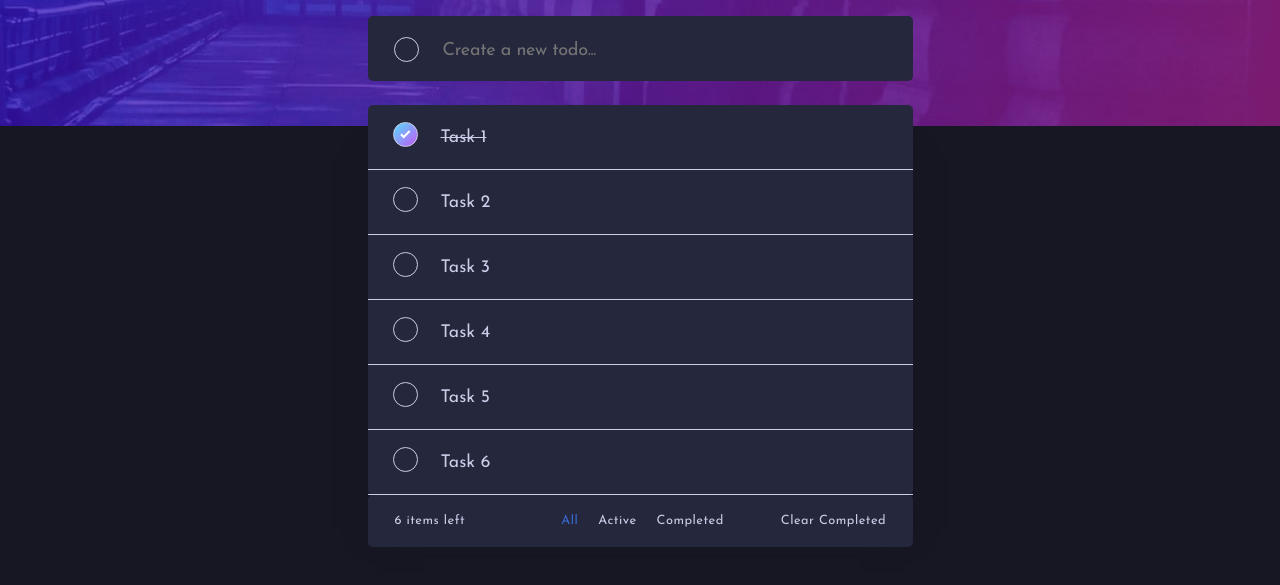
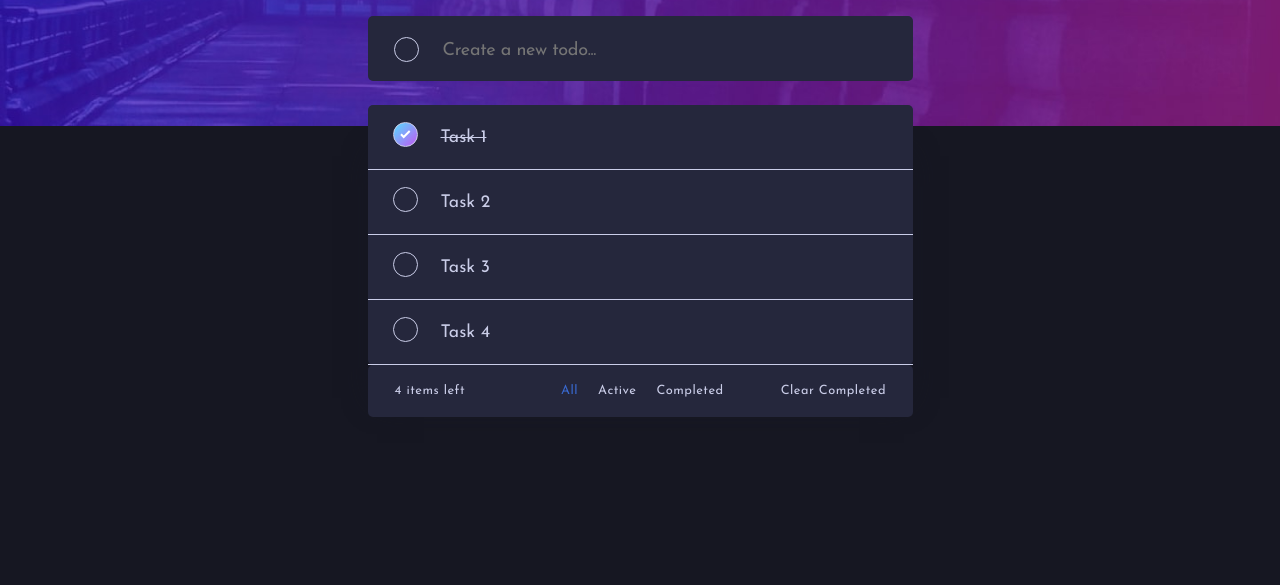
Before and after one commit to ankitgupta61/toDoApp, a plain HTML site: page index.html in a window 1280 px wide. Shown: the part 141-726 px from the top of the page. Drawn offline with Linux system fonts and the light colour scheme.

Commit message:
Update index.html
removed task 5 and task 6 just to have a better user experience on opening the webpage.

```diff
--- a/index.html
+++ b/index.html
@@ -59,22 +59,6 @@
           </label>
           <span class="remove"></span>
         </li>
-        <li class="flex-row">
-          <label class="list-item">
-            <input type="checkbox" name="todoItem">
-            <span class="checkmark"></span>
-            <span class="text">Task 5</span>
-          </label>
-          <span class="remove"></span>
-        </li>
-        <li class="flex-row">
-          <label class="list-item">
-            <input type="checkbox" name="todoItem">
-            <span class="checkmark"></span>
-            <span class="text">Task 6</span>
-          </label>
-          <span class="remove"></span>
-        </li>
       </ul>
     </section>
     <div class="bottom-items flex-row">
```
